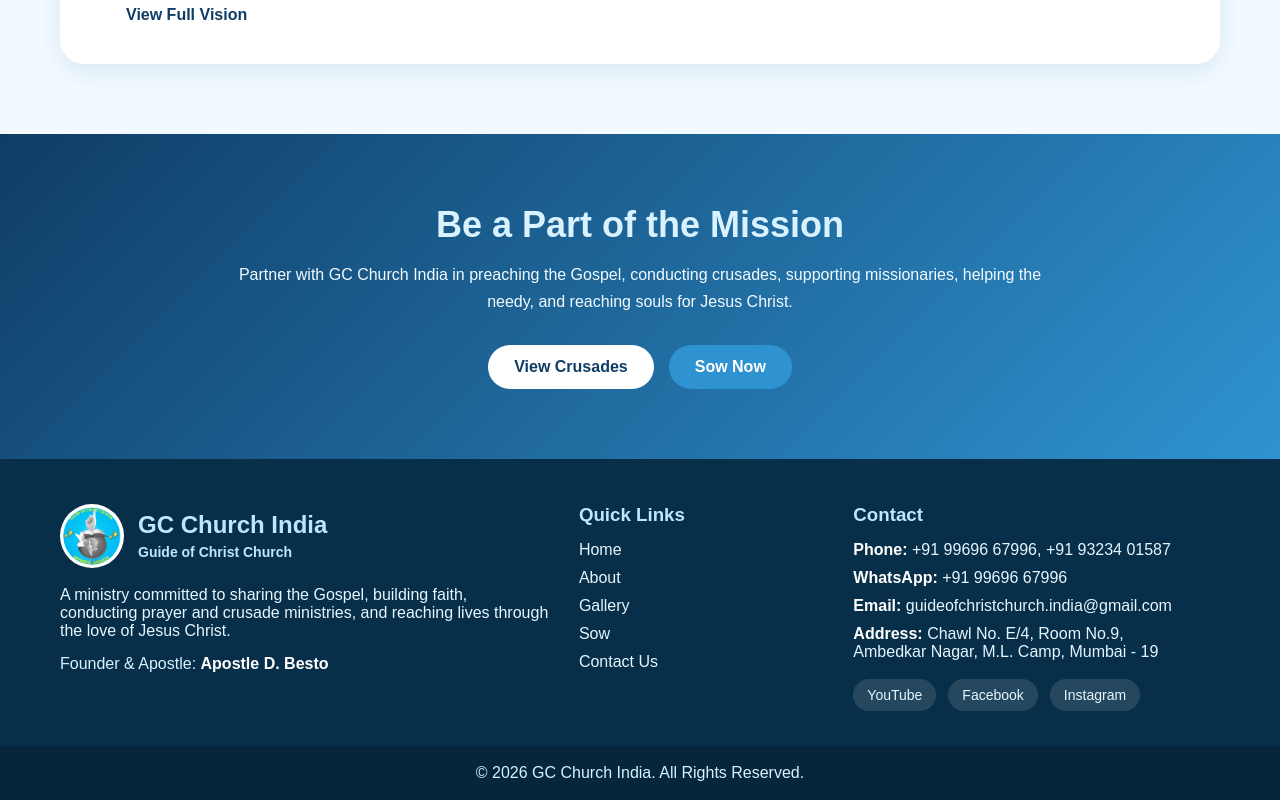
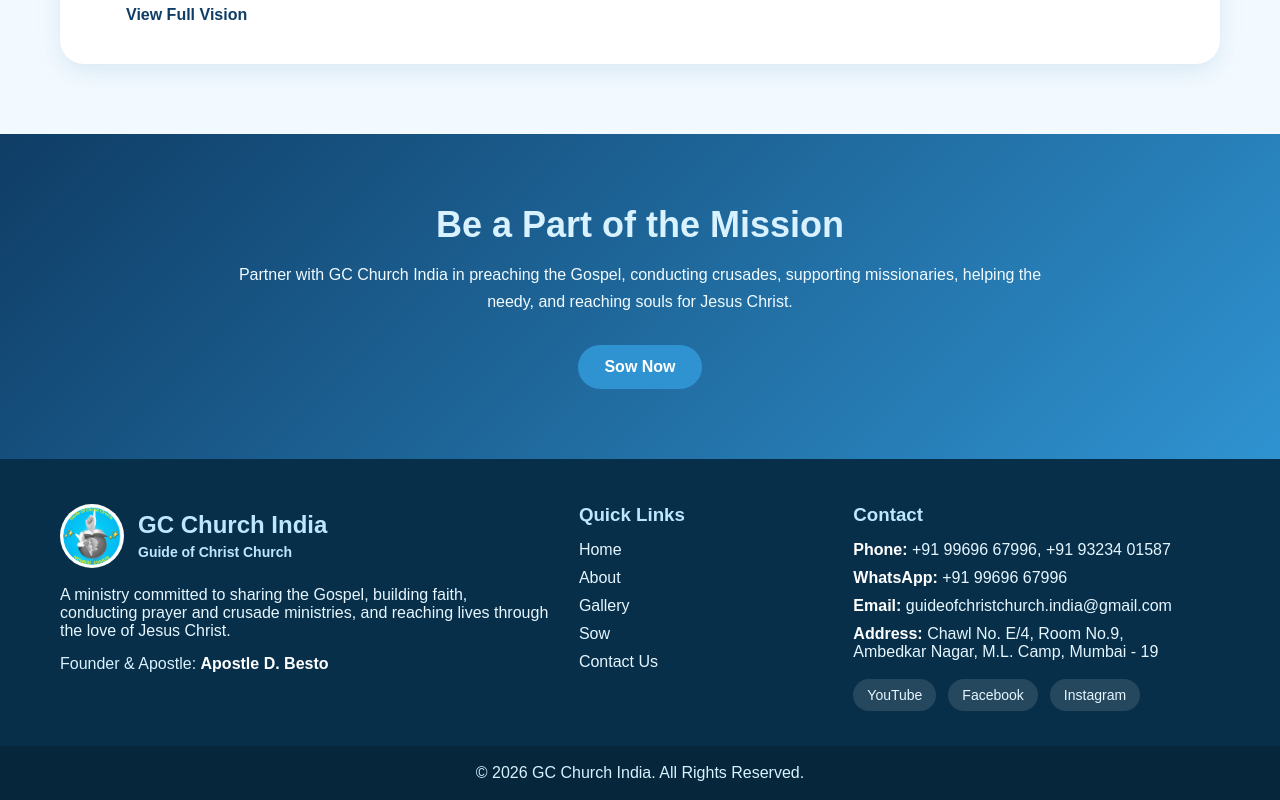
Before and after one commit to hillaryyjohnn/gc-church-india, a React (Vite) app: page / in a window 1280 px wide. Shown: the part 2064-2864 px from the top of the page. Built offline with nearby package versions, Linux system fonts and the light colour scheme.

Commit message:
Update Home.jsx

```diff
--- a/src/pages/Home.jsx
+++ b/src/pages/Home.jsx
@@ -124,9 +124,9 @@
         </p>
 
         <div className="hero-buttons">
-          <Link to="/crusades" className="primary-btn">
+          {/* <Link to="/crusades" className="primary-btn">
             View Crusades
-          </Link>
+          </Link> */}
 
           <Link to="/sow" className="secondary-btn">
             Sow Now
```
